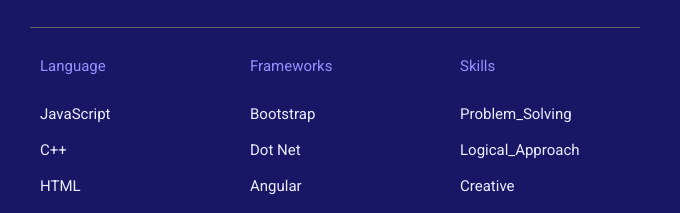
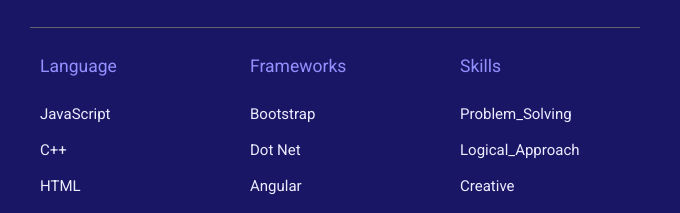
Before and after one commit to MudasirSherwani/Portfolio, a website: page index.html in a window 1280 px wide. Shown: the part 374-587 px from the top of the page, 305-985 px from the left. Drawn offline with Linux system fonts and the light colour scheme.

Commit message:
Headings Update

```diff
--- a/index.html
+++ b/index.html
@@ -40,7 +40,7 @@
         <div class="shining-star-2">
               <ul class="Technology-knowledge tech">
                 <li>
-                  <h4 class="heading">Language</h4>
+                  <h3 class="heading">Language</h4>
                   <ul class="heading-for-list">
                     <li class="headinglist">JavaScript</li>
                     <li class="headinglist">C++</li>
@@ -49,7 +49,7 @@
                   </ul>
                 </li>
                 <li>
-                  <h4 class="heading">Frameworks</h4>
+                  <h3 class="heading">Frameworks</h4>
                   <ul class="heading-for-list">
                     <li class="headinglist">Bootstrap</li>
                     <li class="headinglist">Dot Net</li>
@@ -59,7 +59,7 @@
                   </ul>
                 </li>
                 <li>
-                  <h4 class="heading">Skills</h4>
+                  <h3 class="heading">Skills</h4>
                   <ul class="heading-for-list">
                     <li class="headinglist">Problem_Solving</li>
                     <li class="headinglist">Logical_Approach</li>
--- a/styles.css
+++ b/styles.css
@@ -164,7 +164,7 @@
   border-bottom: 1px solid #646369;
 }
 
-.Technology-knowledge h4 {
+.Technology-knowledge h3 {
   padding-bottom: 10%;
   text-align: left;
   font-family: 'Roboto', sans-serif;
```
